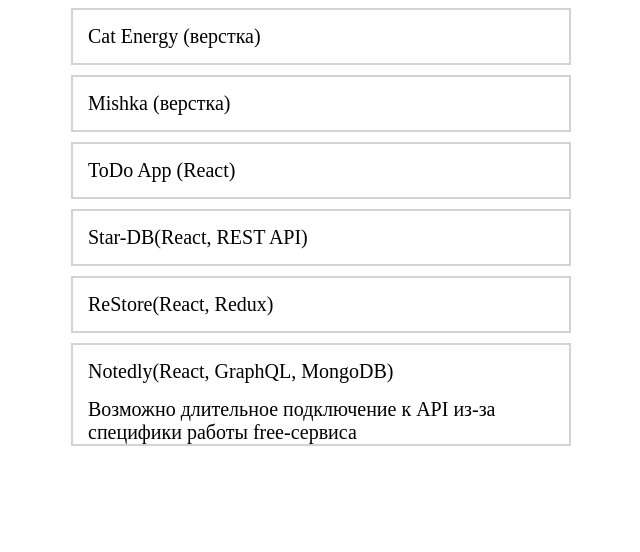
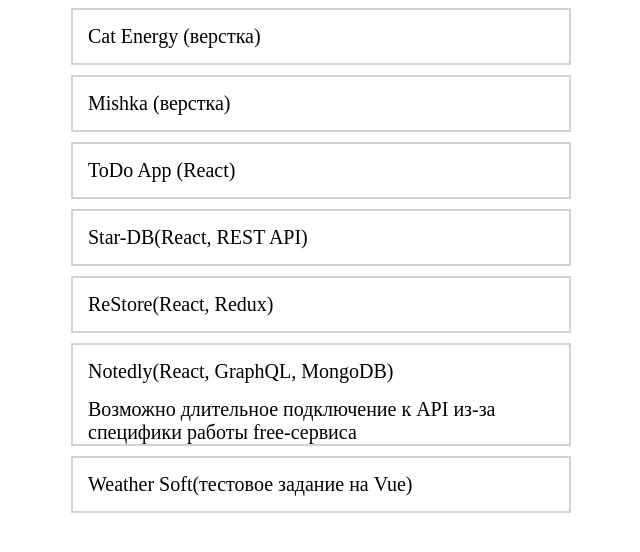
Before and after one commit to voop87/voop87.github.io, a plain HTML site: page index.html in a window 1280 px wide. Shown: the whole page, without its empty margins (319-959 px from the left). Drawn offline with Linux system fonts and the light colour scheme.

Commit message:
Add Vue test project to portfolio list

```diff
--- a/index.html
+++ b/index.html
@@ -18,6 +18,7 @@
       <a href="https://my-notes-mansurov.netlify.app/">Notedly(React, GraphQL, MongoDB)</a>
       <div style="padding: 0 15px;">Возможно длительное подключение к API из-за специфики работы free-сервиса</div>
     </li>
+    <li><a href="Weather Soft(Vue)/index.html">Weather Soft(тестовое задание на Vue)</a></li>
   </ul>
 </body>
 </html>
```
